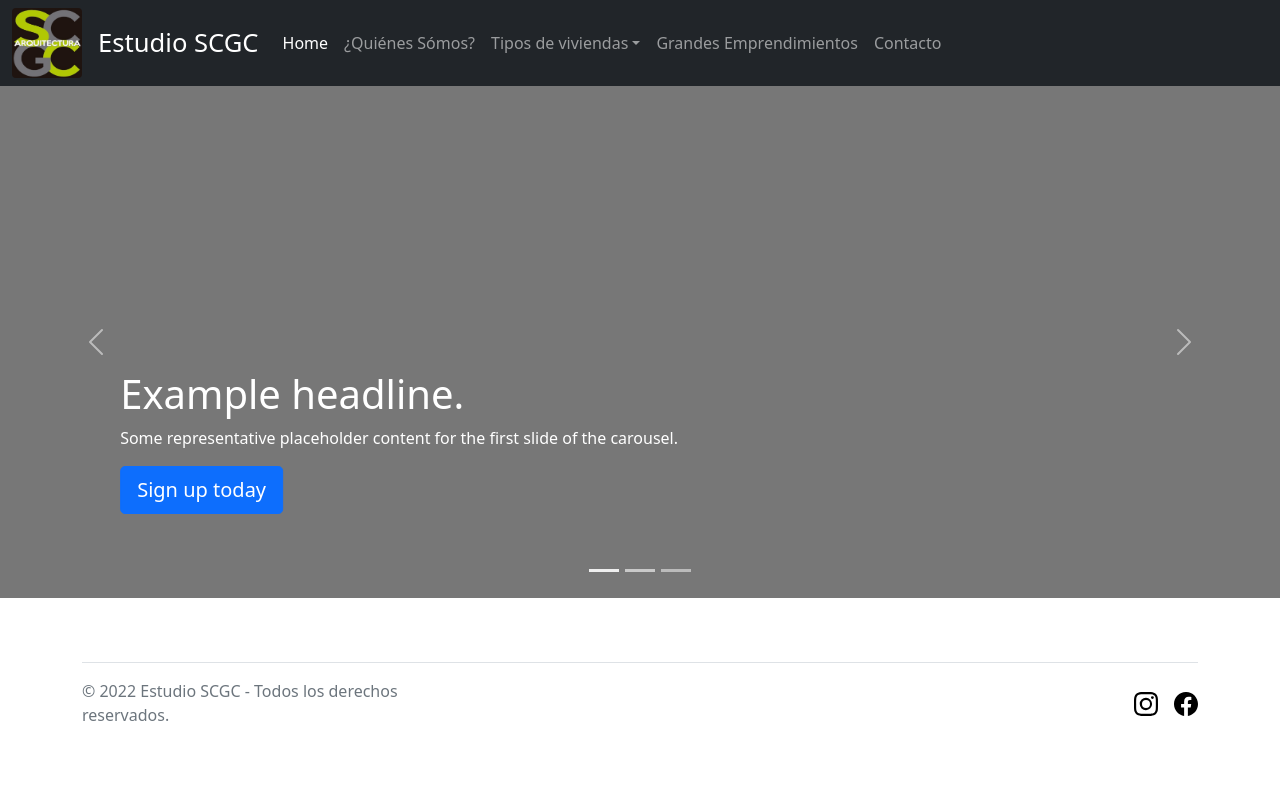
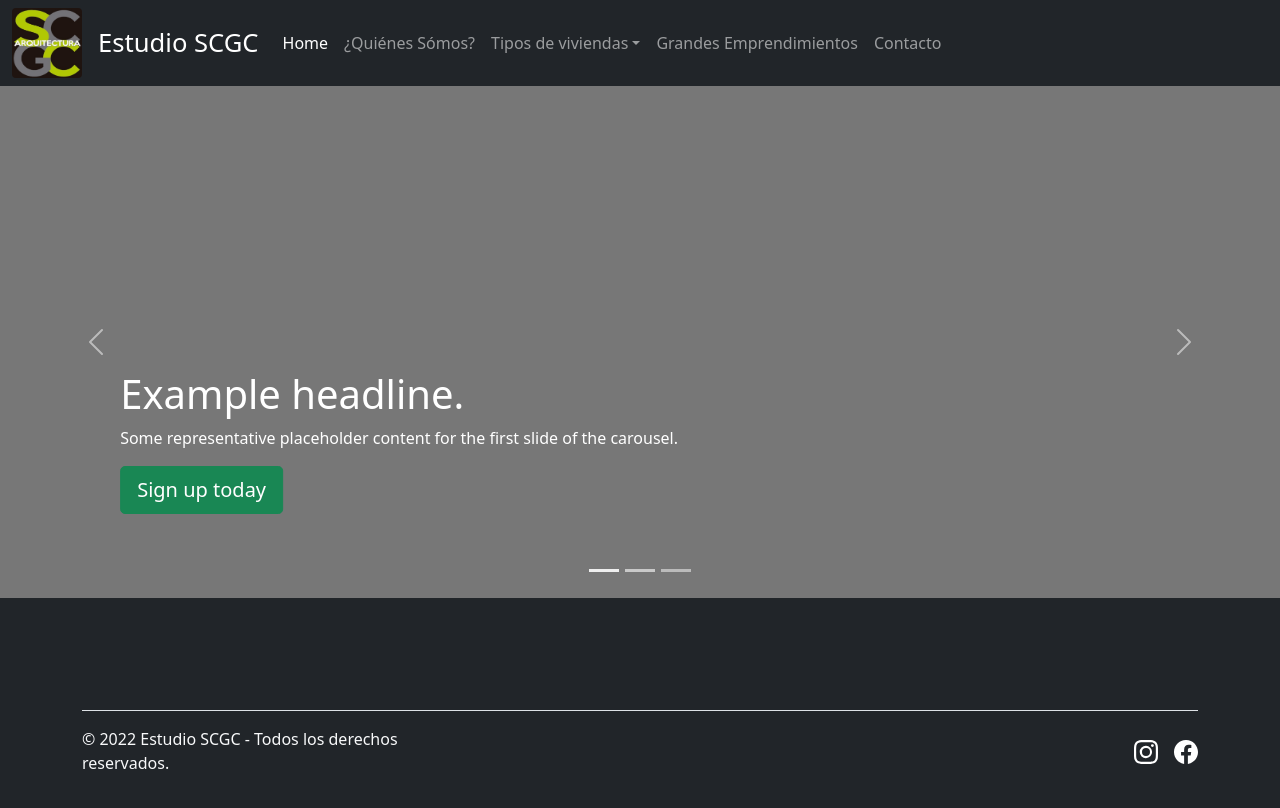
Before and after one commit to LukaBrc/EstudioSCGC, a plain HTML site: page index.html in a window 1280 px wide. Drawn offline with nearby package versions, Linux system fonts and the light colour scheme.

Commit message:
Mejora colores y esctructura.

```diff
--- a/index.html
+++ b/index.html
@@ -5,7 +5,6 @@
        <meta name="viewport" content="width=device-width, initial-scale=1">
 
        <link href="https://cdn.jsdelivr.net/npm/bootstrap@5.1.3/dist/css/bootstrap.min.css" rel="stylesheet" integrity="sha384-1BmE4kWBq78iYhFldvKuhfTAU6auU8tT94WrHftjDbrCEXSU1oBoqyl2QvZ6jIW3" crossorigin="anonymous">
-       <link rel="stylesheet" href="https://cdn.jsdelivr.net/npm/bootstrap-icons@1.7.2/font/bootstrap-icons.css">
        <link rel="stylesheet" href="misEstilos.css">
        <title>Estudio SCGC | Arquitectura Bariloche</title>
 </head>
@@ -65,7 +64,7 @@
                     <div class="carousel-caption text-start">
                       <h1>Example headline.</h1>
                       <p>Some representative placeholder content for the first slide of the carousel.</p>
-                      <p><a class="btn btn-lg btn-primary" href="#">Sign up today</a></p>
+                      <p><a class="btn btn-lg btn-success" href="#">Sign up today</a></p>
                     </div>
                   </div>
                 </div>
@@ -76,7 +75,7 @@
                     <div class="carousel-caption">
                       <h1>Another example headline.</h1>
                       <p>Some representative placeholder content for the second slide of the carousel.</p>
-                      <p><a class="btn btn-lg btn-primary" href="#">Learn more</a></p>
+                      <p><a class="btn btn-lg btn-success" href="#">Learn more</a></p>
                     </div>
                   </div>
                 </div>
@@ -87,7 +86,7 @@
                     <div class="carousel-caption text-end">
                       <h1>One more for good measure.</h1>
                       <p>Some representative placeholder content for the third slide of this carousel.</p>
-                      <p><a class="btn btn-lg btn-primary" href="#">Browse gallery</a></p>
+                      <p><a class="btn btn-lg btn-success" href="#">Browse gallery</a></p>
                     </div>
                   </div>
                 </div>
@@ -104,11 +103,11 @@
        <div class="container">
               <footer class="d-flex flex-wrap justify-content-between align-items-center py-3 my-4 border-top">
                      <div class="col-md-4 d-flex align-items-center">
-                            <span class="text-muted">&copy; 2022 Estudio SCGC - Todos los derechos reservados.</span>
+                            <span class="text-light">&copy; 2022 Estudio SCGC - Todos los derechos reservados.</span>
                      </div>
                      <ul class="nav col-md-4 justify-content-end list-unstyled d-flex">
-                            <li class="ms-3"><a class="text-muted" href="https://instagram.com/estudioscgc.arquitectura" target="_blank"><svg width="24" height="24"><use xlink:href="#instagram"/></svg></a></li>
-                            <li class="ms-3"><a class="text-muted" href="https://www.facebook.com/EstudioSCGC/" target="_blank"><svg width="24" height="24"><use xlink:href="#facebook"/></svg></a></li>
+                            <li class="ms-3"><a class="text-muted" href="https://instagram.com/estudioscgc.arquitectura" target="_blank"><svg width="24" height="24" fill="white"><use xlink:href="#instagram"/></svg></a></li>
+                            <li class="ms-3"><a class="text-muted" href="https://www.facebook.com/EstudioSCGC/" target="_blank"><svg width="24" height="24" fill="white"><use xlink:href="#facebook"/></svg></a></li>
                      </ul>
               </footer>
        </div>
--- a/misEstilos.css
+++ b/misEstilos.css
@@ -1,10 +1,13 @@
+body{
+       background-color: #212529;
+}
 #mainTitle{
        margin-left: 16px;
        font-size: 1.6rem;
 }
 /* Carousel base class */
 .carousel {
-margin-bottom: 4rem;
+margin-bottom: 7rem;
 }
 /* Since positioning the image, we need to help out the caption */
 .carousel-caption {
```
Also changed, not shown: aboutUs.html (+3 -3 lines), contacto.html (+3 -3 lines), grandesEmp.html (+3 -3 lines), turismo.html (+3 -3 lines), unifamiliar.html (+3 -3 lines).
